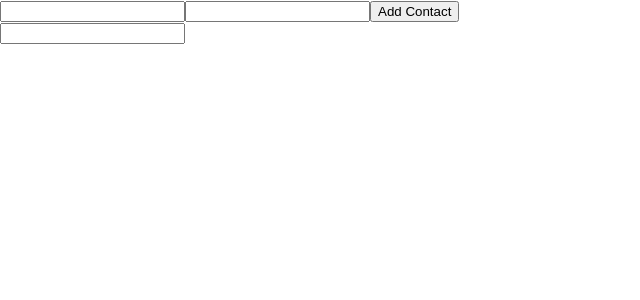
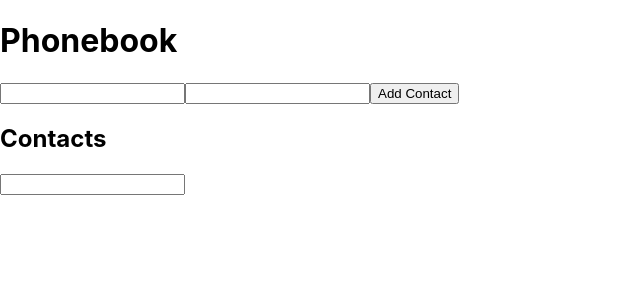
Before and after one commit to ICxodnik/goit-react-woolf-hw-03-phonebook, a React (Create React App) app: page / in a window 1280 px wide. Shown: the top 300 px of the page, without its empty margins (0-640 px from the left). Built offline with nearby package versions, Linux system fonts and the light colour scheme.

Commit message:
add titles

```diff
--- a/src/components/PhoneBook/index.jsx
+++ b/src/components/PhoneBook/index.jsx
@@ -36,7 +36,9 @@ export default class PhoneBook extends Component {
   render() {
     return (
       <div>
+        <h1>Phonebook</h1>
         <Form onSubmit={this.handleSubmit} />
+        <h2>Contacts</h2>
         <Filter onChange={this.handleFilter} value={this.state.filter} />
         <ContactList contacts={this.getFilteredData()} />
       </div>
```
